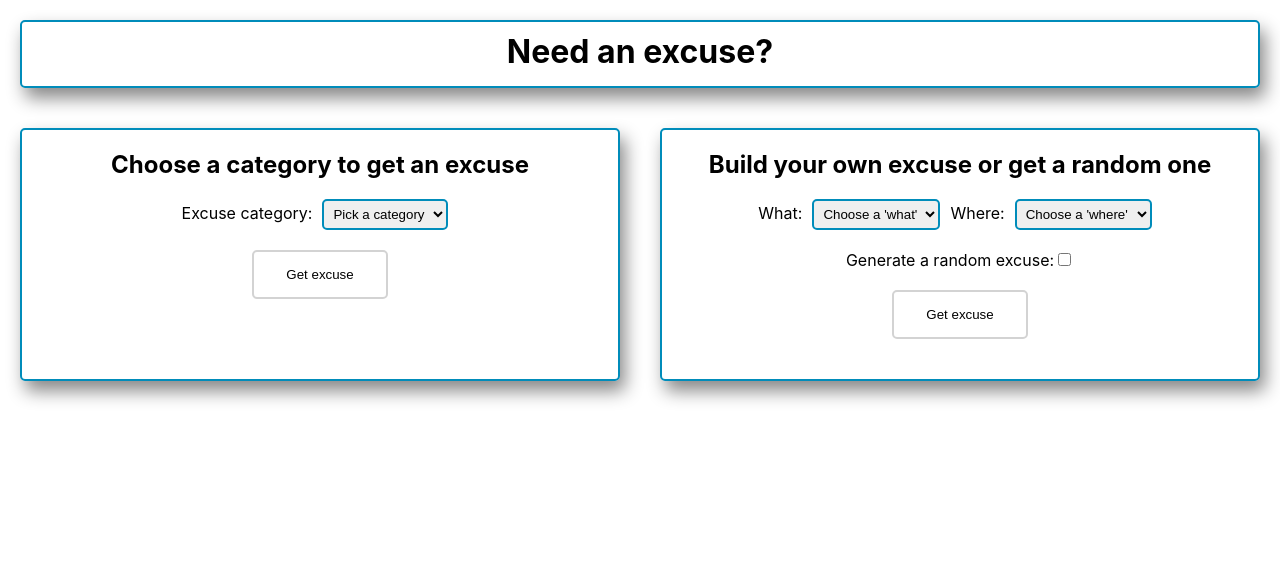
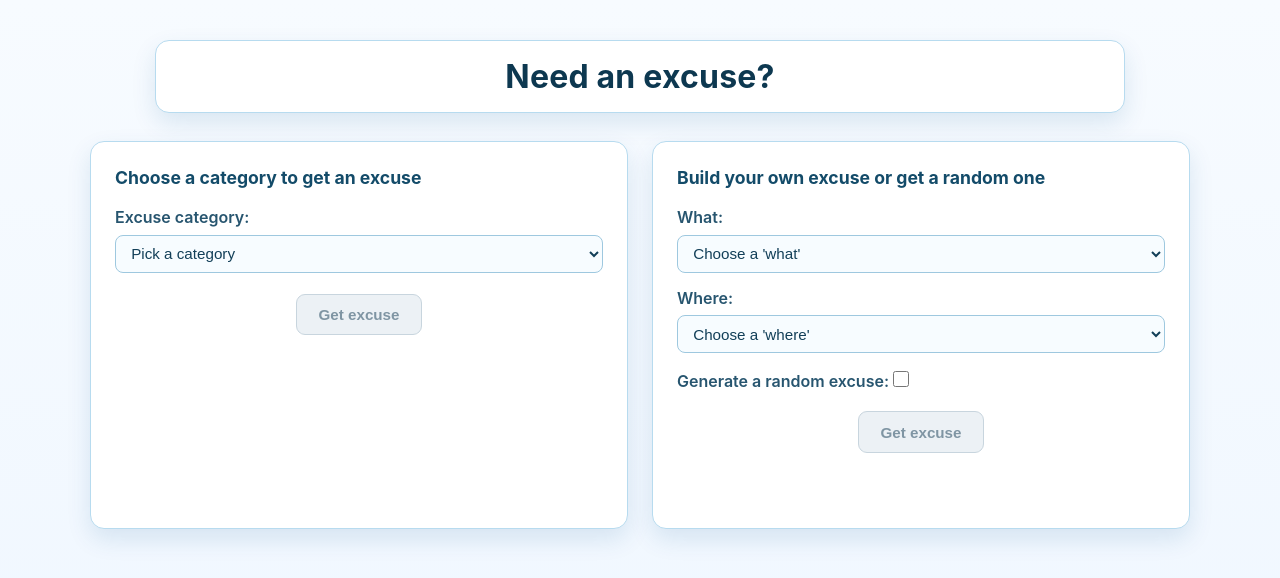
Before and after one commit to schweben/excuses, a React (Vite) app: page / in a window 1280 px wide. Shown: the top 578 px of the page. Built offline with nearby package versions, Linux system fonts and the light colour scheme.

Commit message:
Copilot-generated CSS

```diff
--- a/src/App.css
+++ b/src/App.css
@@ -1,73 +1,176 @@
+:root {
+  --page-bg-start: #f7fbff;
+  --page-bg-end: #eef6ff;
+  --surface: #ffffff;
+  --surface-border: #b7dbef;
+  --shadow: rgba(0, 84, 140, 0.12);
+  --text-primary: #0d3850;
+  --text-secondary: #134b69;
+  --text-muted: #27556f;
+  --input-bg: #f7fcff;
+  --input-border: #9ec8df;
+  --input-text: #123f58;
+  --focus-ring: #38a7db;
+  --button-bg: #0c8ec9;
+  --button-bg-hover: #0a7eb3;
+  --button-border: #0c7fb4;
+  --button-shadow: rgba(12, 142, 201, 0.35);
+  --button-disabled-bg: #ecf1f5;
+  --button-disabled-border: #c8d5de;
+  --button-disabled-text: #7f95a3;
+}
+
 .app {
+  min-height: 100vh;
   text-align: center;
+  padding: 2.5rem 1rem 3rem;
+  background: linear-gradient(180deg, var(--page-bg-start) 0%, var(--page-bg-end) 100%);
 }
 
 .app h1 {
-  margin: 20px;
-  padding: 10px 10px 15px 10px;
-  border: 2px solid #008CBA;
-  border-radius: 5px;
-  box-shadow: 5px 10px 18px #888888;
+  margin: 0 auto 1.75rem;
+  max-width: 920px;
+  padding: 1rem 1.5rem;
+  border: 1px solid var(--surface-border);
+  border-radius: 14px;
+  background-color: var(--surface);
+  box-shadow: 0 10px 24px var(--shadow);
+  color: var(--text-primary);
+  letter-spacing: 0.2px;
 }
 
 .container {
+  max-width: 1100px;
+  margin: 0 auto;
   display: flex;
-  justify-content: space-between;
+  justify-content: center;
+  align-items: stretch;
+  gap: 1.5rem;
 }
 
 .excuseType {
-  border: 2px solid #008CBA;
-  border-radius: 5px;
-  box-shadow: 5px 10px 18px #888888;
-  margin: 20px;
-  padding: 20px;
+  border: 1px solid var(--surface-border);
+  border-radius: 14px;
+  background-color: var(--surface);
+  box-shadow: 0 10px 24px var(--shadow);
+  padding: 1.5rem;
   width: 50%;
+  text-align: left;
 }
 
 .excuseType h2 {
-  margin-top: 0px;
-  margin-bottom: 20px;
+  margin: 0 0 1.1rem;
+  font-size: 1.1rem;
+  line-height: 1.35;
+  color: var(--text-secondary);
+}
+
+.excuseType label {
+  display: block;
+  margin-top: 0.9rem;
+  color: var(--text-muted);
+  font-weight: 600;
 }
 
 .excuseType select {
-  display: inline-block;
-  padding: 5px;
-  margin-left: 10px;
-  margin-right: 10px;
-  border-radius: 5px;
-  border: 2px solid #008CBA;
+  width: 100%;
+  margin-top: 0.45rem;
+  border-radius: 8px;
+  border: 1px solid var(--input-border);
+  background-color: var(--input-bg);
+  color: var(--input-text);
+  padding: 0.55rem 0.7rem;
+  font-size: 0.95rem;
+}
+
+.excuseType select:focus-visible {
+  outline: 2px solid var(--focus-ring);
+  outline-offset: 1px;
 }
 
 .excuseType button {
   display: block;
-  margin-top: 20px;
-  margin-bottom: 20px;
-  margin-left: auto;
-  margin-right: auto;
-
-  border: 2px solid #008CBA;
-  border-radius: 5px;
-  background-color: white;
-  color: black;
-  padding: 15px 32px;
-
-  transition-duration: 0.4s;
+  margin: 1.3rem auto 1rem;
+  border: 1px solid var(--button-border);
+  border-radius: 9px;
+  background-color: var(--button-bg);
+  color: #ffffff;
+  padding: 0.7rem 1.35rem;
+  font-size: 0.95rem;
+  font-weight: 700;
+  transition: transform 0.12s ease, box-shadow 0.2s ease, background-color 0.2s ease;
 }
 
 .excuseType button:hover {
-  background-color: #008CBA;
-  color: white;
+  background-color: var(--button-bg-hover);
+  box-shadow: 0 6px 14px var(--button-shadow);
+  transform: translateY(-1px);
+}
+
+.excuseType button:focus-visible {
+  outline: 3px solid var(--focus-ring);
+  outline-offset: 2px;
 }
 
 .excuseType button:disabled {
-  border: 2px solid lightgrey;
-  background-color: white;
-}
-
-.excuseType button:disabled:hover {
-  color: black;
+  border-color: var(--button-disabled-border);
+  background-color: var(--button-disabled-bg);
+  color: var(--button-disabled-text);
+  box-shadow: none;
+  transform: none;
+  cursor: not-allowed;
 }
 
 .excuse {
-  font-weight: bold;
+  min-height: 2.2rem;
+  margin-top: 0.8rem;
+  font-weight: 700;
+  color: var(--text-primary);
+  line-height: 1.4;
 }
+
+@media (prefers-color-scheme: dark) {
+  :root {
+    --page-bg-start: #0b1220;
+    --page-bg-end: #111b2d;
+    --surface: #162235;
+    --surface-border: #27425f;
+    --shadow: rgba(0, 0, 0, 0.35);
+    --text-primary: #e8f2ff;
+    --text-secondary: #d4e9ff;
+    --text-muted: #b6d5f1;
+    --input-bg: #0f1a2b;
+    --input-border: #365979;
+    --input-text: #d9ebff;
+    --focus-ring: #56b6e7;
+    --button-bg: #2a93cb;
+    --button-bg-hover: #2385b8;
+    --button-border: #3aa5da;
+    --button-shadow: rgba(42, 147, 203, 0.45);
+    --button-disabled-bg: #243548;
+    --button-disabled-border: #37506a;
+    --button-disabled-text: #95aec2;
+  }
+}
+
+@media (max-width: 900px) {
+  .container {
+    flex-direction: column;
+    gap: 1rem;
+  }
+
+  .excuseType {
+    width: auto;
+  }
+}
+
+@media (prefers-reduced-motion: reduce) {
+  .excuseType button {
+    transition: none;
+  }
+
+  .excuseType button:hover {
+    transform: none;
+    box-shadow: none;
+  }
+}
--- a/src/index.css
+++ b/src/index.css
@@ -3,6 +3,16 @@ body {
   font-family: -apple-system, BlinkMacSystemFont, 'Segoe UI', 'Roboto', 'Oxygen',
     'Ubuntu', 'Cantarell', 'Fira Sans', 'Droid Sans', 'Helvetica Neue',
     sans-serif;
+  background-color: #f7fbff;
+  color: #0d3850;
+  color-scheme: light dark;
   -webkit-font-smoothing: antialiased;
   -moz-osx-font-smoothing: grayscale;
 }
+
+@media (prefers-color-scheme: dark) {
+  body {
+    background-color: #0b1220;
+    color: #e8f2ff;
+  }
+}
--- a/src/styles/buildyourownexcuse.module.css
+++ b/src/styles/buildyourownexcuse.module.css
@@ -1,4 +1,19 @@
 .random {
-	margin-top: 20px;
-	display: block;
+	margin-top: 1rem;
+	display: flex;
+	align-items: center;
+	justify-content: space-between;
+	gap: 0.75rem;
+	font-weight: 600;
 }
+
+.random input {
+	width: 1rem;
+	height: 1rem;
+	accent-color: var(--button-bg);
+}
+
+.random input:focus-visible {
+	outline: 2px solid var(--focus-ring);
+	outline-offset: 2px;
+}
```
